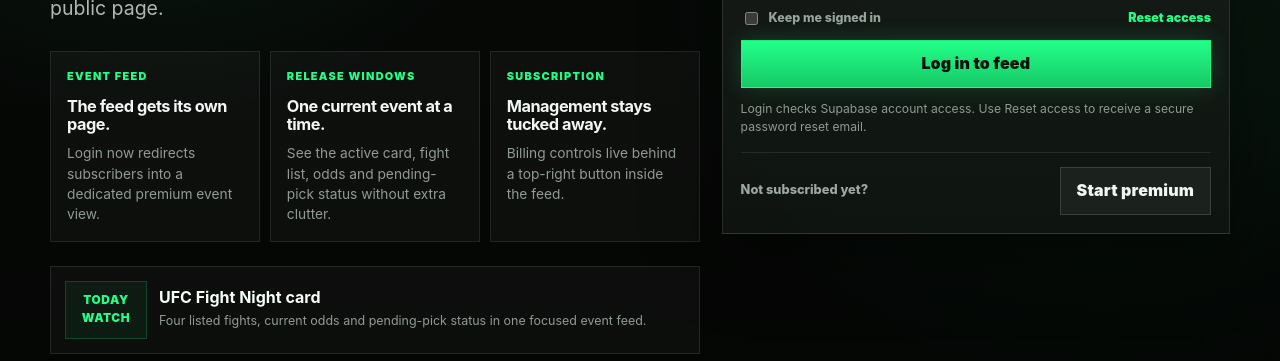
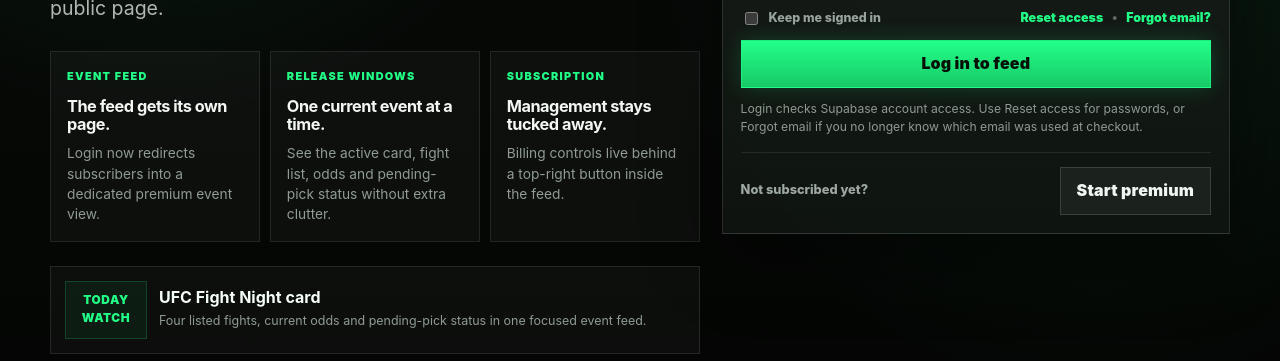
Before and after one commit to simplicityspecs-del/LL, a website: page live-picks-landing/portal.html in a window 1280 px wide. Shown: the part 417-778 px from the top of the page. Drawn offline with Linux system fonts and the light colour scheme.

Commit message:
Update portal.html

```diff
--- a/live-picks-landing/portal.html
+++ b/live-picks-landing/portal.html
@@ -388,6 +388,18 @@ h1 {
 .text-link {
   color: var(--green);
   font-weight: 900;
+}
+.login-links {
+  display: inline-flex;
+  align-items: center;
+  justify-content: flex-end;
+  gap: 9px;
+  flex-wrap: wrap;
+  text-align: right;
+}
+.login-links .divider-dot {
+  color: #5d6b60;
+  font-weight: 950;
 }
 .btn {
   min-height: 48px;
@@ -872,13 +884,17 @@ body.is-logged-in .portal-hero { border-bottom-color: rgba(34,255,136,0.2); }
           </div>
           <div class="login-row">
             <label class="check-row"><input type="checkbox" id="remember"> <span>Keep me signed in</span></label>
-            <a class="text-link" href="#reset-password" id="resetAccessLink">Reset access</a>
+            <span class="login-links">
+              <a class="text-link" href="#reset-password" id="resetAccessLink">Reset access</a>
+              <span class="divider-dot" aria-hidden="true">•</span>
+              <a class="text-link" href="forgot-email.html">Forgot email?</a>
+            </span>
           </div>
           <button class="btn btn-primary" type="submit">Log in to feed</button>
         </form>
 
         <div class="inline-state" id="loginState" role="status" aria-live="polite"></div>
-        <p class="login-note">Login checks Supabase account access. Use Reset access to receive a secure password reset email.</p>
+        <p class="login-note">Login checks Supabase account access. Use Reset access for passwords, or Forgot email if you no longer know which email was used at checkout.</p>
 
         <div class="create-access">
           <span>Not subscribed yet?</span>
```
